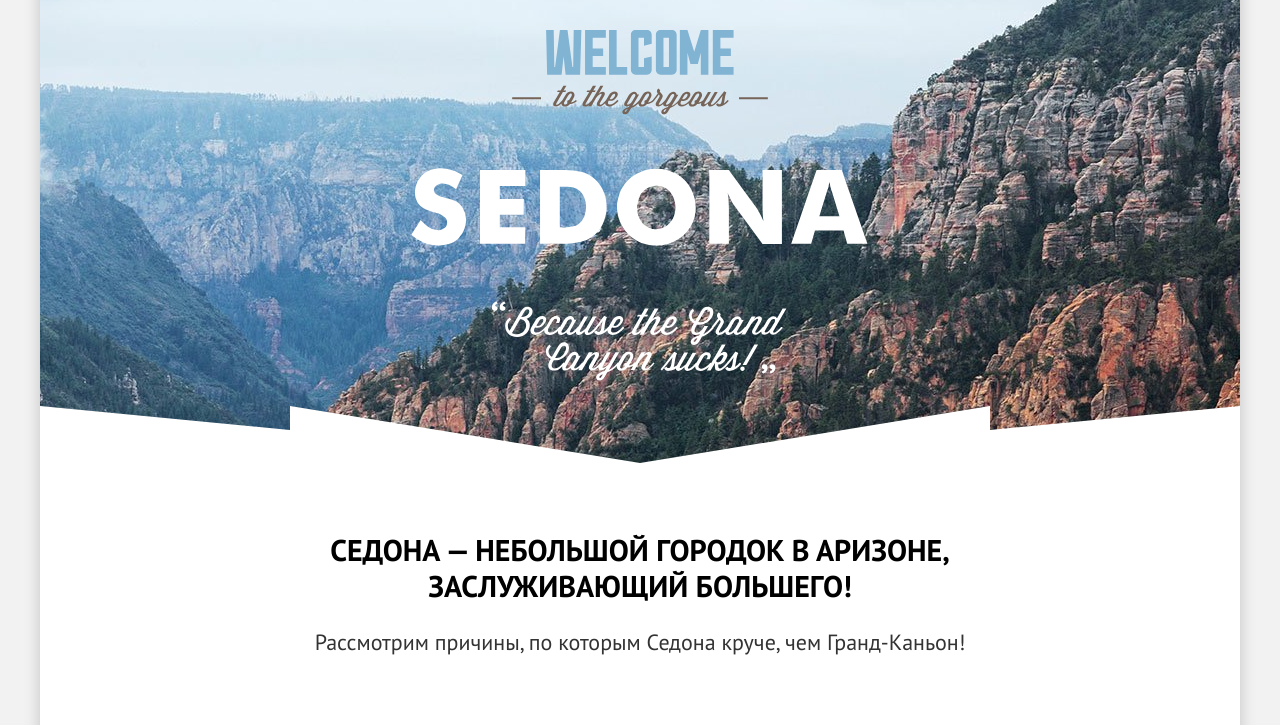
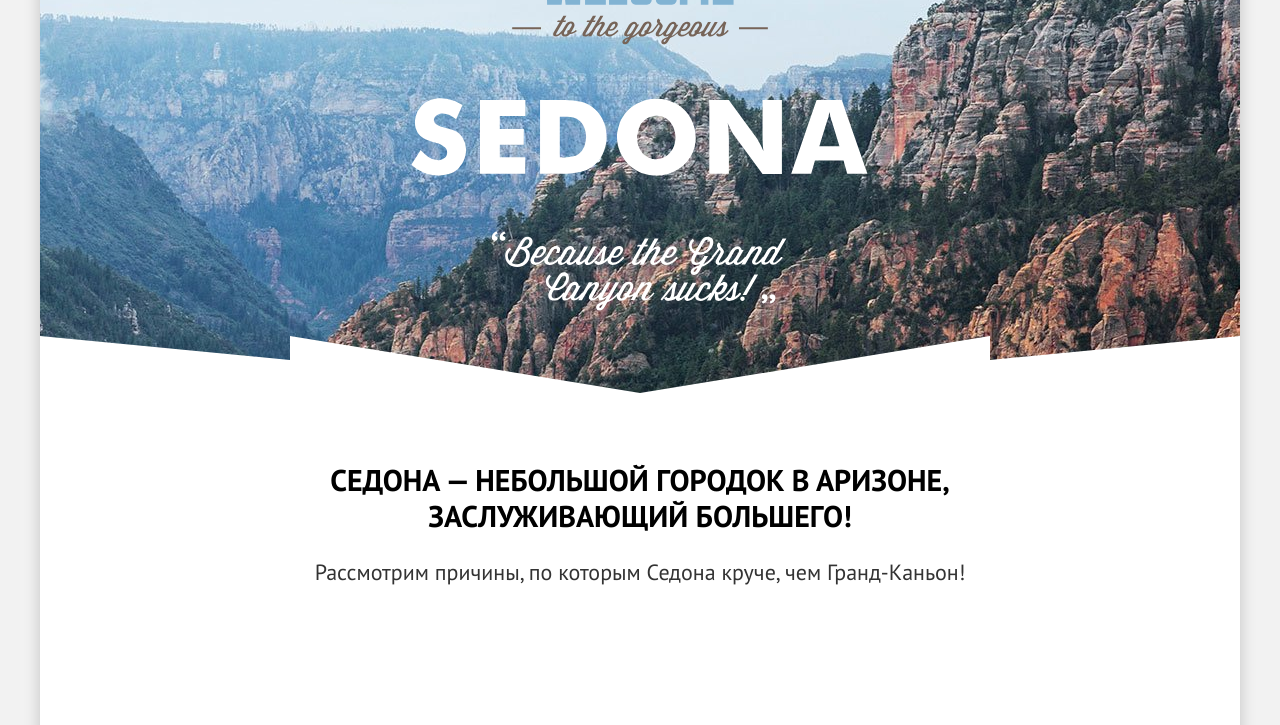
Before and after one commit to htmlacademy-htmlcss/2425727-sedona-39, a plain HTML site: page index.html in a window 1280 px wide. Shown: the part 156-881 px from the top of the page. Drawn offline with Linux system fonts and the light colour scheme.

Commit message:
Исправление ошибок

```diff
--- a/styles/styles.css
+++ b/styles/styles.css
@@ -48,8 +48,6 @@ body {
   min-height: 100%;
   min-width: 1280px;
   margin: 0;
-  position: relative;
-  top: 70px;
 }
 
 .wrapper {
```
